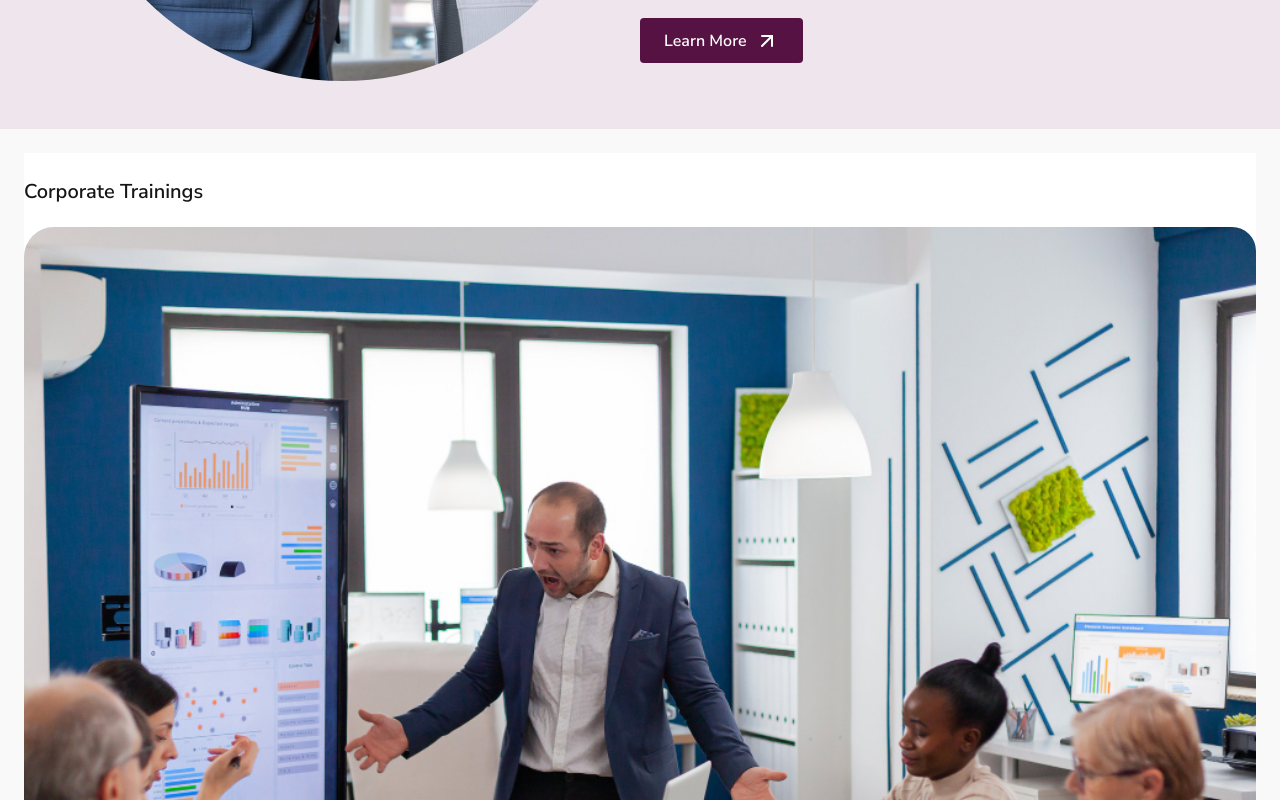
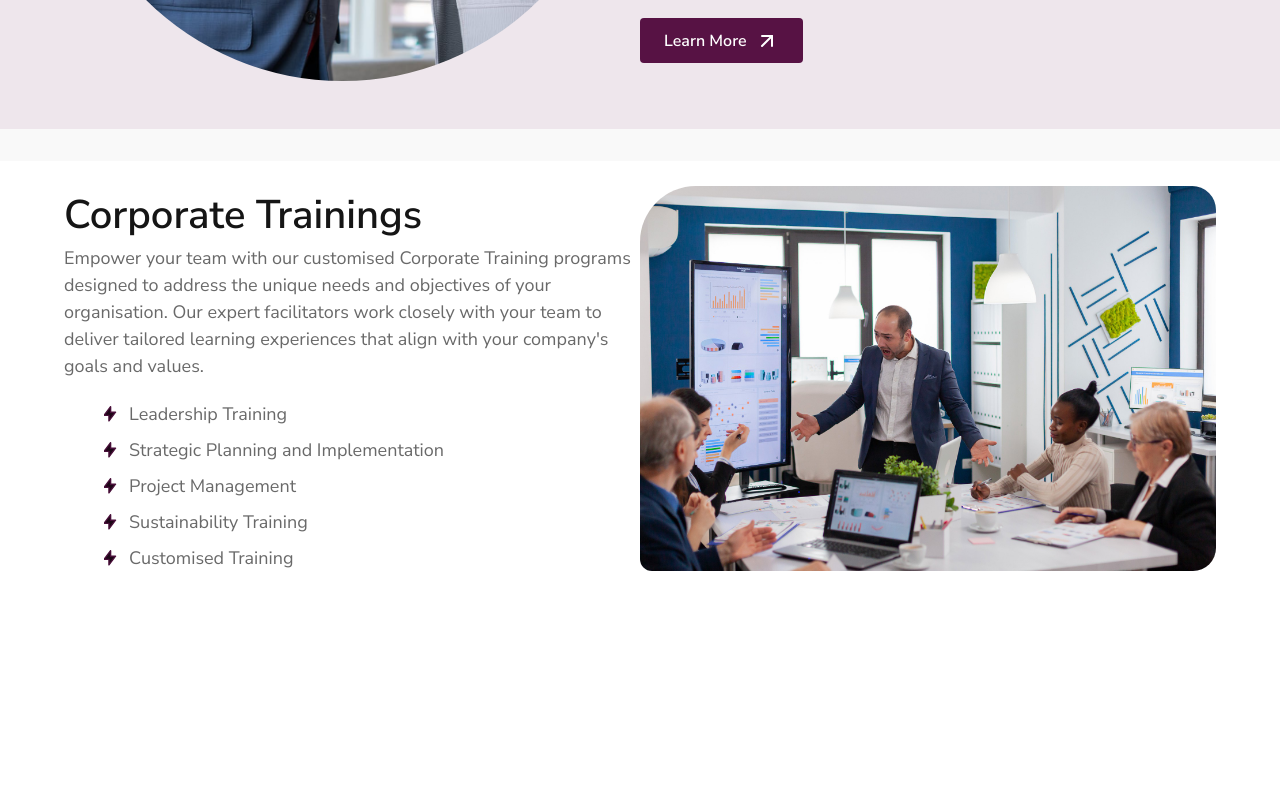
Before and after one commit to nifemi2005/Tobams-Group, a Next.js app: page / in a window 1280 px wide. Shown: the part 1380-2180 px from the top of the page. After the commit the page ends 1976 px from the top, so only its background shows below. Built offline with nearby package versions, Linux system fonts and the light colour scheme.

Commit message:
feat: implement part of Services sections (Corporate Training - Desktop)

```diff
--- a/src/components/Services.tsx
+++ b/src/components/Services.tsx
@@ -2,34 +2,39 @@ import Image from "next/image"
 
 function Services() {
     return (
-        <div className='bg-[#F9F9F9] p-6'>
-            <div className='bg-white py-6'>
-                <h1 className='font-semibold text-xl leading-normal text-[#151515] pb-5'>
+        <div className='bg-[#F9F9F9] p-6 md:p-0 md:pt-8'>
+            <div className='bg-white py-6 grid grid-cols-2 items-center md:px-16'>
+                <div>
+                    <h1 className='font-semibold text-xl md:text-[40px] leading-normal text-[#151515] pb-5 md:pb-0'>
                         Corporate Trainings
                     </h1>
-                <Image src="/images/Corporate.jpg" alt="Corporate" width={327} height={229} className="rounded-br-[23px] rounded-bl-[40px] rounded-tl-[30px] rounded-tr-3xl w-full" />
-                <p className="text-[#696969] text-sm font-normal leading-normal pt-5">Empower your team with our customised Corporate Training programs designed to address the unique needs and objectives of your organisation. Our expert facilitators work closely with your team to deliver tailored learning experiences that align with your company's goals and values. </p>
-                <div className="flex flex-col gap-2 pt-5">
-                    <span className="flex items-center text-[#696969] font-normal text-sm gap-3">
+                    <Image src="/images/Corporate.jpg" alt="Corporate" width={327} height={229} className="rounded-br-[23px] rounded-bl-[40px] rounded-tl-[30px] rounded-tr-3xl w-full block md:hidden" />
+                    <p className="text-[#696969] text-sm md:text-lg font-normal leading-normal pt-5 md:pt-0 md:max-w-[646px]">Empower your team with our customised Corporate Training programs designed to address the unique needs and objectives of your organisation. Our expert facilitators work closely with your team to deliver tailored learning experiences that align with your company's goals and values. </p>
+                    <div className="flex flex-col gap-2 pt-5 md:pl-10">
+                        <span className="flex items-center text-[#696969] font-normal text-sm md:text-lg gap-3">
                             <Image src="/images/Zigzag.svg" alt="Zigzag" width={13} height={16} />
                             Leadership Training
                         </span>
-                    <span className="flex items-center text-[#696969] font-normal text-sm gap-3">
+                        <span className="flex items-center text-[#696969] font-normal text-sm md:text-lg gap-3">
                             <Image src="/images/Zigzag.svg" alt="Zigzag" width={13} height={16} />
                             Strategic Planning and Implementation
                         </span>
-                    <span className="flex items-center text-[#696969] font-normal text-sm gap-3">
+                        <span className="flex items-center text-[#696969] font-normal text-sm md:text-lg gap-3">
                             <Image src="/images/Zigzag.svg" alt="Zigzag" width={13} height={16} />
                             Project Management
                         </span>
-                    <span className="flex items-center text-[#696969] font-normal text-sm gap-3">
+                        <span className="flex items-center text-[#696969] font-normal text-sm md:text-lg gap-3">
                             <Image src="/images/Zigzag.svg" alt="Zigzag" width={13} height={16} />
                             Sustainability Training
                         </span>
-                    <span className="flex items-center text-[#696969] font-normal text-sm gap-3">
+                        <span className="flex items-center text-[#696969] font-normal text-sm md:text-lg gap-3">
                             <Image src="/images/Zigzag.svg" alt="Zigzag" width={13} height={16} />
                             Customised Training
                         </span>
+                    </div>
+                </div>
+                <div>
+                    <Image src="/images/Corporate.jpg" alt="Corporate" width={602} height={346} className="rounded-br-[23px] rounded-bl-xl rounded-tl-[56px] rounded-tr-3xl w-full max-w-162.5 md:block hidden" />
                 </div>
             </div>
         </div>
```
Lines whose indentation alone changed are shown as unchanged.
